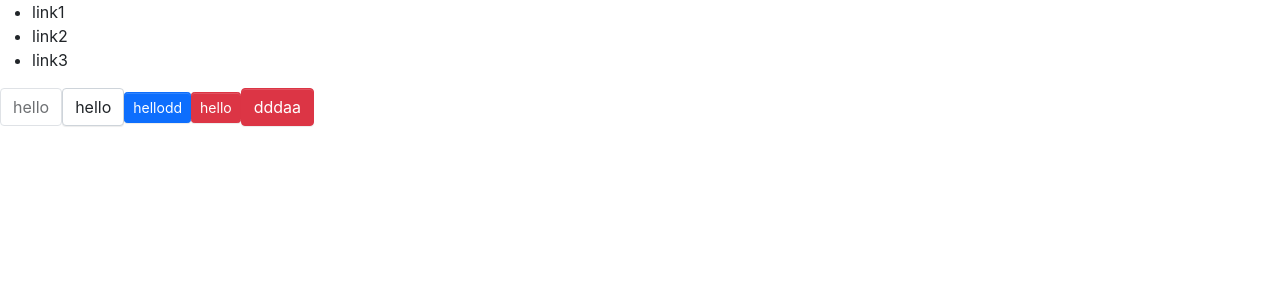
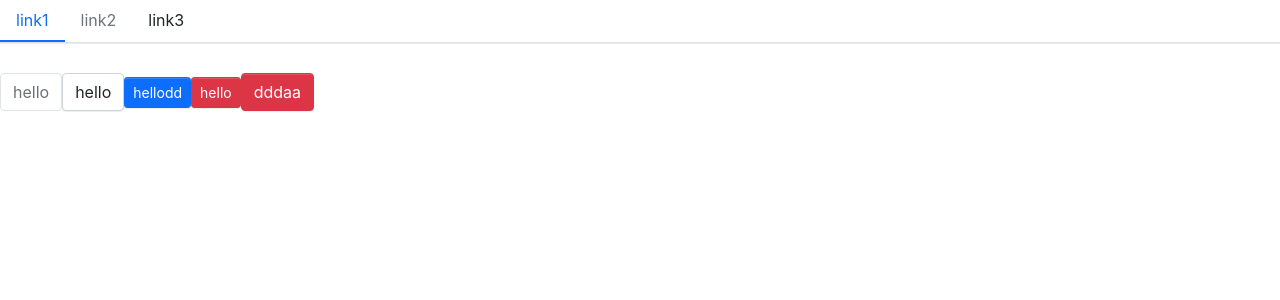
Before and after one commit to zhaochuan1992/limon-design, a React (Create React App) app: page / in a window 1280 px wide. Shown: the top 300 px of the page. Built offline with nearby package versions, Linux system fonts and the light colour scheme.

Commit message:
增加menuitem 逻辑

```diff
--- a/src/App.tsx
+++ b/src/App.tsx
@@ -8,10 +8,10 @@ function App() {
   return (
     <div className="App">
       <header className="App-header">
-        <Menu defaultIndex={0} onSelect={index => alert(index)}>
-          <MenuItem index={0}>link1</MenuItem>
-          <MenuItem index={1}>link2</MenuItem>
-          <MenuItem index={2}>link3</MenuItem>
+        <Menu mode={'horizontal'} defaultIndex={0} onSelect={index => console.log(index)}>
+          <MenuItem>link1</MenuItem>
+          <MenuItem disabled>link2</MenuItem>
+          <MenuItem>link3</MenuItem>
         </Menu>
 
         <Button disabled> hello </Button>
--- a/src/components/Menu/_style.scss
+++ b/src/components/Menu/_style.scss
@@ -1,3 +1,103 @@
 .lim-menu {
-  width: 20px;
+  display: flex;
+  flex-wrap: wrap;
+  padding-left: 0;
+  margin-bottom: 30px;
+  list-style: none;
+  border-bottom: $menu-border-width solid $menu-border-color;
+  box-shadow: $menu-box-shadow;
+  > .menu-item {
+    padding: $menu-item-padding-y $menu-item-padding-x;
+    cursor: pointer;
+    transition: $menu-transition;
+    &:hover,
+    &:focus {
+      text-decoration: none;
+    }
+    &.is-disabled {
+      cursor: not-allowed;
+      color: $menu-item-disabled-color;
+      pointer-events: none;
+    }
+    &.is-active,
+    &:hover {
+      color: $menu-item-active-color;
+      border-bottom: $menu-item-active-border-width solid
+        $menu-item-active-color;
+    }
+  }
+  .submenu-item {
+    position: relative;
+    .submenu-title {
+      display: flex;
+      align-items: center;
+    }
+    .arrow-icon {
+      transition: transform 0.25s ease-in-out;
+      margin-left: 3px;
+    }
+    &:hover {
+      .arrow-icon {
+        transform: rotate(180deg);
+      }
+    }
+  }
+  .is-vertical {
+    .arrow-icon {
+      transform: rotate(0deg) !important;
+    }
+  }
+  .is-vertical.is-opened {
+    .arrow-icon {
+      transform: rotate(180deg) !important;
+    }
+  }
+  .lim-submenu {
+    //display: none;
+    list-style: none;
+    padding-left: 0;
+    white-space: nowrap;
+    //transition: $menu-transition;
+    .menu-item {
+      padding: $menu-item-padding-y $menu-item-padding-x;
+      cursor: pointer;
+      transition: $menu-transition;
+      color: $body-color;
+      &.is-active,
+      &:hover {
+        color: $menu-item-active-color !important;
+      }
+    }
+  }
+  .lim-submenu.menu-opened {
+    //display: block;
+  }
 }
+.menu-horizontal {
+  > .menu-item {
+    border-bottom: $menu-item-active-border-width solid transparent;
+  }
+  .lim-submenu {
+    position: absolute;
+    background: $white;
+    z-index: 100;
+    top: calc(100% + 8px);
+    left: 0;
+    border: $menu-border-width solid $menu-border-color;
+    box-shadow: $submenu-box-shadow;
+  }
+}
+.menu-vertical {
+  flex-direction: column;
+  border-bottom: 0px;
+  margin: 10px 20px;
+  border-right: $menu-border-width solid $menu-border-color;
+  > .menu-item {
+    border-left: $menu-item-active-border-width solid transparent;
+    &.is-active,
+    &:hover {
+      border-bottom: 0px;
+      border-left: $menu-item-active-border-width solid $menu-item-active-color;
+    }
+  }
+}
--- a/src/components/Menu/menu.tsx
+++ b/src/components/Menu/menu.tsx
@@ -1,5 +1,6 @@
 import React, { useState, createContext } from 'react';
 import classNames from 'classnames'
+import { MenuItemProps } from './menuItem'
 
 type SelectCallBack = (selectedIndex: number) => void;
 
@@ -36,7 +37,8 @@ const Menu: React.FC<MenuProps> = (props) => {
     const [currentActive, setActive] = useState(defaultIndex)
 
     const classes = classNames('lim-menu', className, {
-        'menu-vertical': mode === 'vertical'
+        'menu-vertical': mode === 'vertical',
+        'menu-horizontal': mode !== 'vertical',
     })
     // 用户触发的事件
     const handleClick = (index: number) => {
@@ -51,10 +53,24 @@ const Menu: React.FC<MenuProps> = (props) => {
         onSelect: handleClick
     }
 
+    const renderChildren = () => {
+        return React.Children.map(children, (child, index) => {
+            const childElement = child as React.FunctionComponentElement<MenuItemProps>
+            const { displayName } = childElement.type
+            if (displayName === 'MenuItem' || displayName === 'SubMenu') {
+                return React.cloneElement(childElement, {
+                    index: index
+                })
+            } else {
+                console.error("Warning: Menu has a child which is not a MenuItem component")
+            }
+        })
+    }
+
     return (
         <ul className={classes} style={style}>
             <MenuContext.Provider value={passenContext}>
-                {children}
+                {renderChildren()}
             </MenuContext.Provider>
         </ul>
     )
--- a/src/components/Menu/menuItem.tsx
+++ b/src/components/Menu/menuItem.tsx
@@ -2,11 +2,10 @@ import React, { useContext } from 'react';
 import classNames from 'classnames'
 import { MenuContext } from './menu'
 
-
 // 子menu API
 export interface MenuItemProps {
     // 选中下标
-    index: number;
+    index?: number;
     // 是否禁选
     disabled?: boolean;
     // 样式名
@@ -22,11 +21,11 @@ const MenuItem: React.FC<MenuItemProps> = (props) => {
 
     const classes = classNames('menu-item', className, {
         'is-disabled': disabled,
-        'is-avtive': context.index === index
+        'is-active': context.index === index
     })
 
     const handleClick = () => {
-        if (context.onSelect && !disabled) {
+        if (context.onSelect && !disabled && (typeof index === 'number')) {
             context.onSelect(index)
         }
     }
@@ -37,4 +36,6 @@ const MenuItem: React.FC<MenuItemProps> = (props) => {
     )
 }
 
+MenuItem.displayName = 'MenuItem'
+
 export default MenuItem
--- a/src/styles/index.scss
+++ b/src/styles/index.scss
@@ -9,17 +9,15 @@
 
 // animation
 @import "animation";
+
 // button
-
 @import "../components/Button/style";
 
 // alert
-
 @import "../components/Alert/style";
 
-// // menu
-
-// @import "../components/Menu/style";
+// menu
+@import "../components/Menu/style";
 
 // // icon
 // @import "../components/Icon/style";
```
Also changed, not shown: src/components/Menu/subMenu.tsx (added, +9 -0 lines), 1 other file (tests, documents, lock files or other folders).
